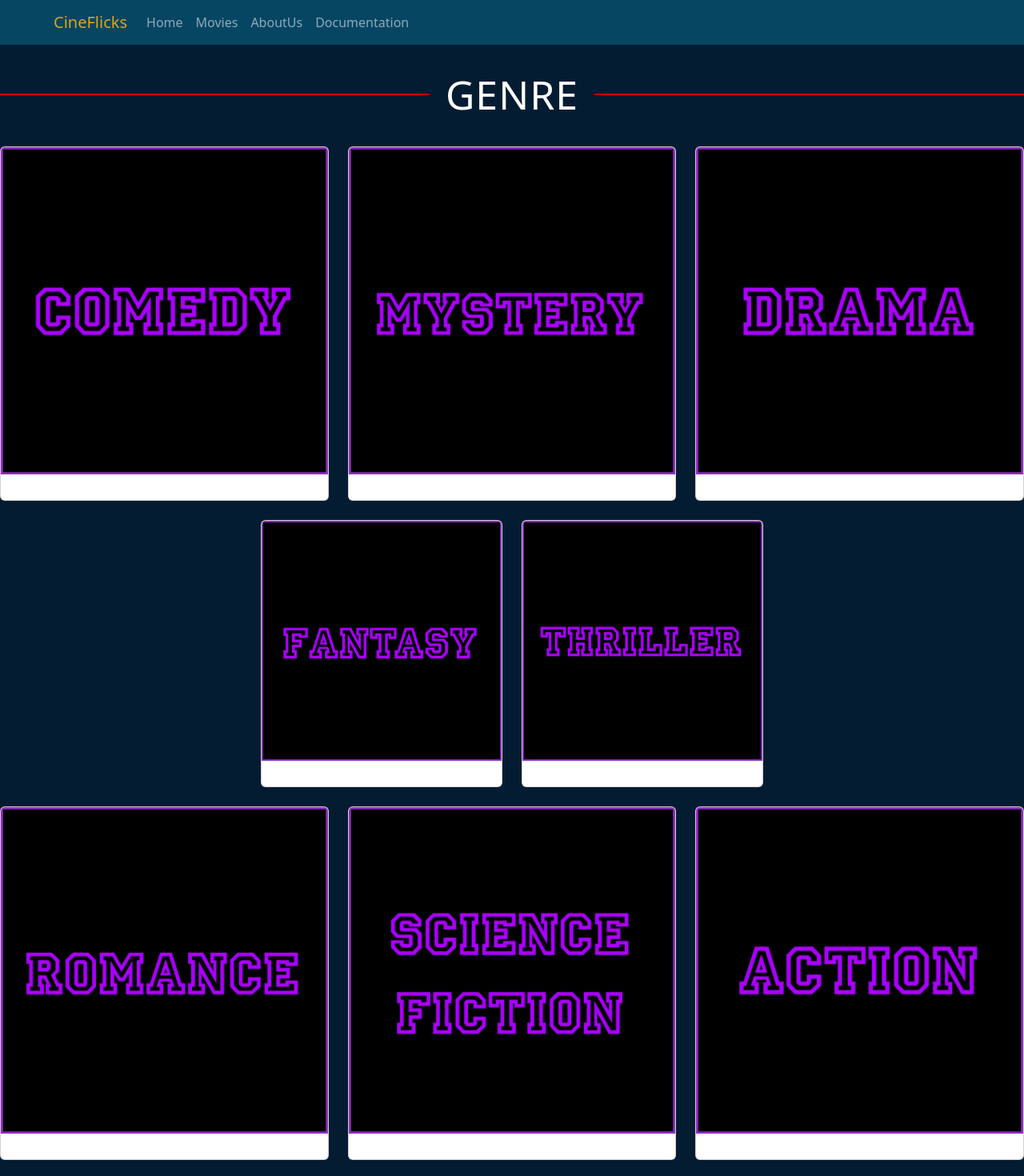
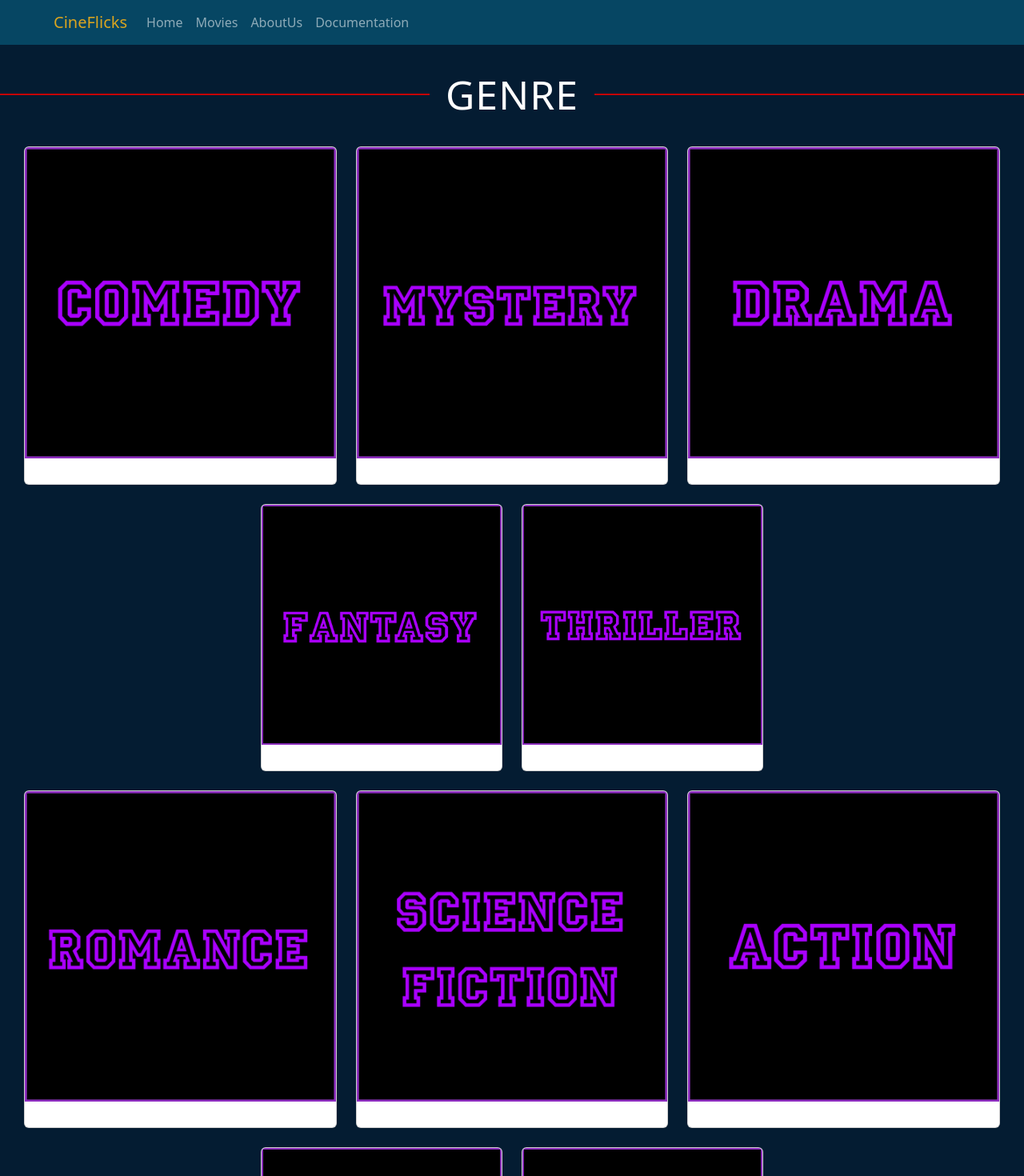
Before and after one commit to mannshrimali2110/Movie-MERN-Project, a React (Create React App) app in the folder frontend/: page /movie in a window 1280 px wide. Shown: the top 1470 px of the page at 80% size. Built offline with nearby package versions, Linux system fonts and the light colour scheme.

Commit message:
Final Commit

```diff
--- a/frontend/src/CSS/App.css
+++ b/frontend/src/CSS/App.css
@@ -21,8 +21,8 @@ body {
   list-style: none;
 }
 
-.navtext{
-color: goldenrod;
+.navtext {
+  color: goldenrod;
 }
 
 form {
@@ -270,7 +270,6 @@ ul {
   font-weight: 300;
   letter-spacing: 1px;
   text-transform: uppercase;
-  /* display: grid; */
   grid-template-columns: 1fr max-content 1fr;
   grid-template-rows: 27px 0;
   grid-gap: 20px;
@@ -285,3 +284,13 @@ ul {
   color: #e91e63;
   text-decoration: none;
 }
+
+.docs {
+  text-decoration: none;
+  color: inherit;
+}
+
+.padrow{
+  padding-left: 30px;
+  padding-right: 30px;
+}
--- a/frontend/src/CSS/Movies.css
+++ /dev/null
@@ -1,6 +0,0 @@
-.card-title {
-    color: blueviolet;
-    justify-content: center;
-    display: flex;
-    border: 1px solid black;
-}
--- a/frontend/src/Pages/AboutUs.jsx
+++ b/frontend/src/Pages/AboutUs.jsx
@@ -32,7 +32,7 @@ export default function AboutUs() {
             </div>
             <div className="description">
               <hr />
-              <h3>Mann Shrimali</h3>
+              <h3> Mann Shrimali  </h3>
               <h5>Backend Developer</h5>
             </div>
           </div>
@@ -72,7 +72,7 @@ export default function AboutUs() {
             <Col></Col>
           </Row>
         </div>
-      </div>
+      </div >
 
     </>
   )
--- a/frontend/src/Pages/GenreSearch.jsx
+++ b/frontend/src/Pages/GenreSearch.jsx
@@ -70,7 +70,6 @@ function Genresearch() {
           <Col>
             <select className="drop" name="genre2" onChange={handleChange}>
               <option> Genre 2 </option>
-
               <option >Comedy</option>
               <option >Romance</option>
               <option >Horror</option>
--- a/frontend/src/Pages/Genreresult.jsx
+++ b/frontend/src/Pages/Genreresult.jsx
@@ -27,7 +27,7 @@ function Searchresult() {
     <>
     <div className="movielist"><br /><br />
       <div className="eight">
-        <h1>Genre </h1>
+        <h1>Genre Search Result</h1>
       </div>
       <br />
       <Row>
--- a/frontend/src/Pages/Movie.jsx
+++ b/frontend/src/Pages/Movie.jsx
@@ -12,7 +12,7 @@ export default function Movie() {
                 <h1>Genre </h1>
             </div>
             <br />
-            <Row>
+            <Row className="padrow">
                 <Col>
                     <Link to='/comedy'>
                         <div className="card">
@@ -82,7 +82,7 @@ export default function Movie() {
                 </Col>
             </Row>
             <br />
-            <Row>
+            <Row className="padrow">
                 <Col>
                     <Link to='/romance'>
                         <div className="card">
--- a/frontend/src/Pages/Navigator.jsx
+++ b/frontend/src/Pages/Navigator.jsx
@@ -3,6 +3,7 @@ import React from "react";
 import Container from "react-bootstrap/Container";
 import Navbar from "react-bootstrap/Navbar";
 import Nav from "react-bootstrap/Nav";
+import { Link } from "react-router-dom";
 
 export default function Navbar1() {
   return (
@@ -16,10 +17,10 @@ export default function Navbar1() {
             <Nav.Link href="/home">Home</Nav.Link>
             <Nav.Link href="/movie">Movies</Nav.Link>
             <Nav.Link href="/AboutUs">AboutUs</Nav.Link>
-            <Nav.Link href="/home" download="../Documentation/Dummy.txt">Documentation</Nav.Link>
+            <Nav.Link href="/home"> <Link className="docs" to="/Documentation/CineFlicks_Documentation.pdf" target="_blank" download>Documentation</Link> </Nav.Link>
           </Nav>
         </Container>
-      </Navbar>
+      </Navbar >
       <Outlet />
     </>
   );
--- a/frontend/src/index.js
+++ b/frontend/src/index.js
@@ -5,7 +5,6 @@ import "../node_modules/bootstrap/dist/css/bootstrap.min.css";
 import "bootstrap/dist/js/bootstrap.min.js";
 import "./CSS/App.css";
 import "./CSS/Search.css";
-import "./CSS/Movies.css";
 
 const root = ReactDOM.createRoot(document.getElementById('root'));
 root.render(
```
Also changed, not shown: 2 other files (tests, documents, lock files or other folders).
